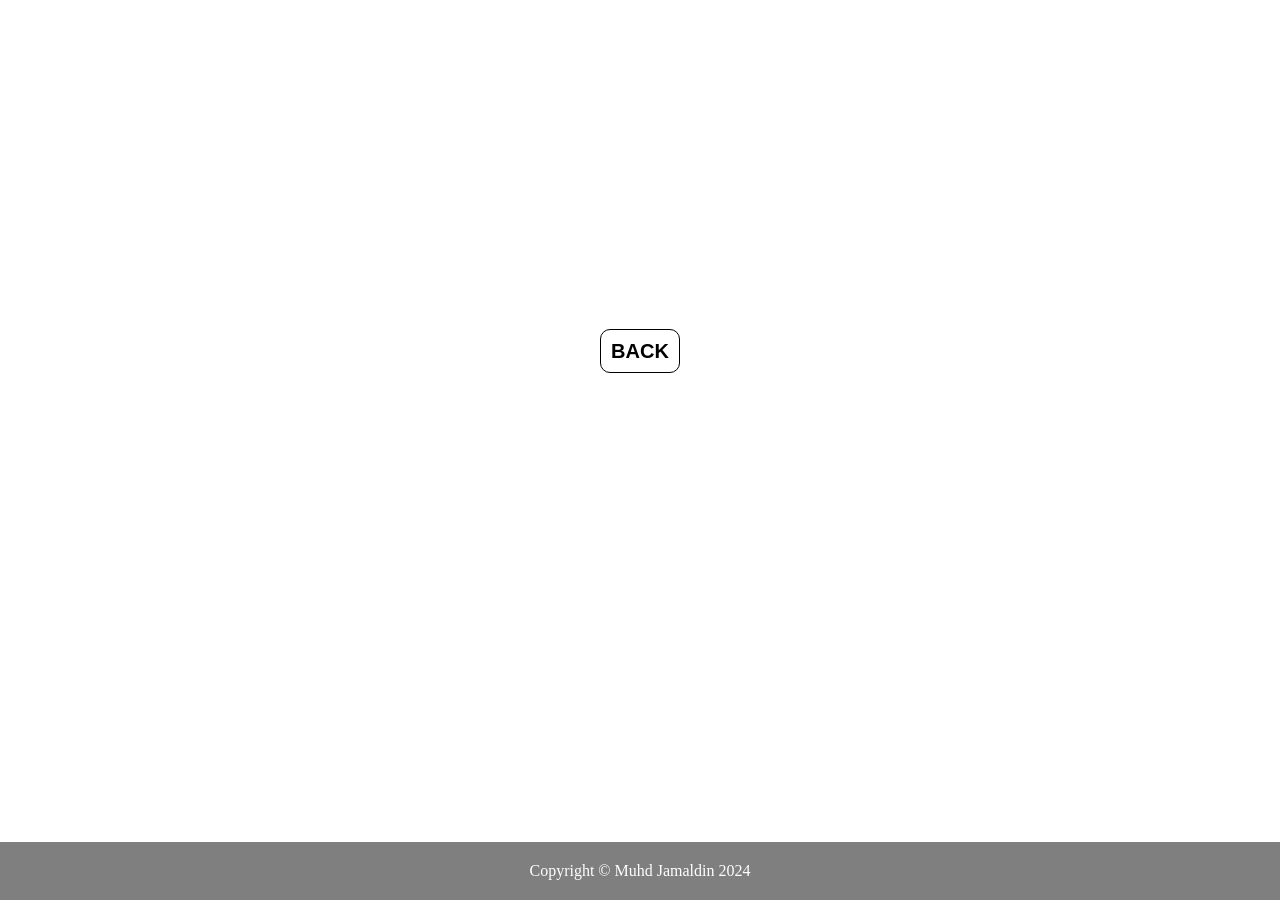
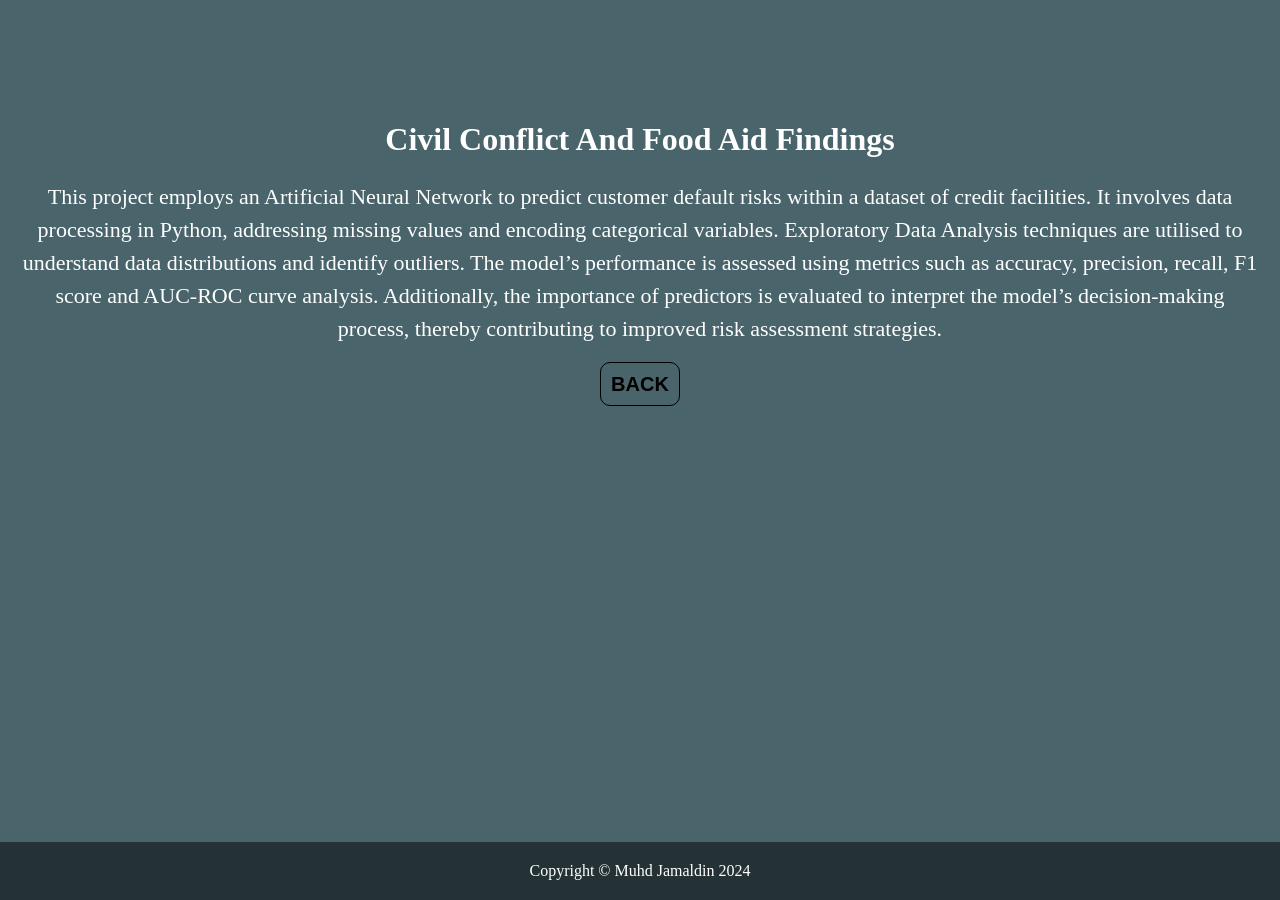
Before and after one commit to Md-Khid/Md-Khid, a Jekyll site: the page 5.html, which Jekyll copies as it is, in a window 1280 px wide. Built offline with Jekyll 4.4.1, drawn with Linux system fonts in a browser that asks for light colours.

Commit message:
Update 5.html

```diff
--- a/5.html
+++ b/5.html
@@ -3,11 +3,11 @@
 <head>
     <meta charset="UTF-8">
     <meta name="viewport" content="width=device-width, initial-scale=1.0">
-    <title>COVID-19 Country Grouping</title>
+    <title>Civil Conflict And Food Aid</title>
     <!-- Include any necessary stylesheets or scripts -->
     <style>
         body {
-            background-image: url("/findings/background.jpg");
+            background-image: url("background.jpg");
             background-size: cover;
             color: white;
             font-family: "Century Schoolbook", serif;
@@ -60,7 +60,7 @@
         <div class="container">
             <div class="row">
                 <div class="col-md-8 col-md-offset-2">
-                    <h1 class="brand-heading">COVID-19 Country Grouping Findings</h1>
+                    <h1 class="brand-heading">Civil Conflict And Food Aid Findings</h1>
                 </div>
             </div>
         </div>
@@ -70,10 +70,12 @@
 <!-- Main Content -->
 <div class="container">
     <!-- Your main content goes here -->
-    <p>COVID-19 Country Grouping Findings.COVID-19 Country Grouping Findings.COVID-19 Country Grouping Findings.
-    COVID-19 Country Grouping Findings.COVID-19 Country Grouping Findings.COVID-19 Country Grouping Findings.
-    COVID-19 Country Grouping Findings.COVID-19 Country Grouping Findings.COVID-19 Country Grouping Findings.
-    COVID-19 Country Grouping Findings.COVID-19 Country Grouping Findings.COVID-19 Country Grouping Findings.
+    <p>This project employs an Artificial Neural Network to predict customer default risks within a dataset of
+              credit facilities. It involves data processing in Python, addressing missing values and encoding categorical
+              variables. Exploratory Data Analysis techniques are utilised to understand data distributions and identify
+              outliers. The model’s performance is assessed using metrics such as accuracy, precision, recall, F1 score and
+              AUC-ROC curve analysis. Additionally, the importance of predictors is evaluated to interpret the model’s
+              decision-making process, thereby contributing to improved risk assessment strategies.
     </p>
     <!-- Back Button -->
     <p style="text-align: center;">
@@ -91,6 +93,12 @@
 <script>
     // JavaScript to insert current year into footer
     document.getElementById("footerYear").innerHTML += " " + new Date().getFullYear();
+
+    // Remove the .html extension from the URL
+    if (history.replaceState) {
+        var cleanURL = window.location.pathname.replace(/\.html$/, '');
+        history.replaceState(null, null, cleanURL);
+    }
 </script>
 
 </body>
```
